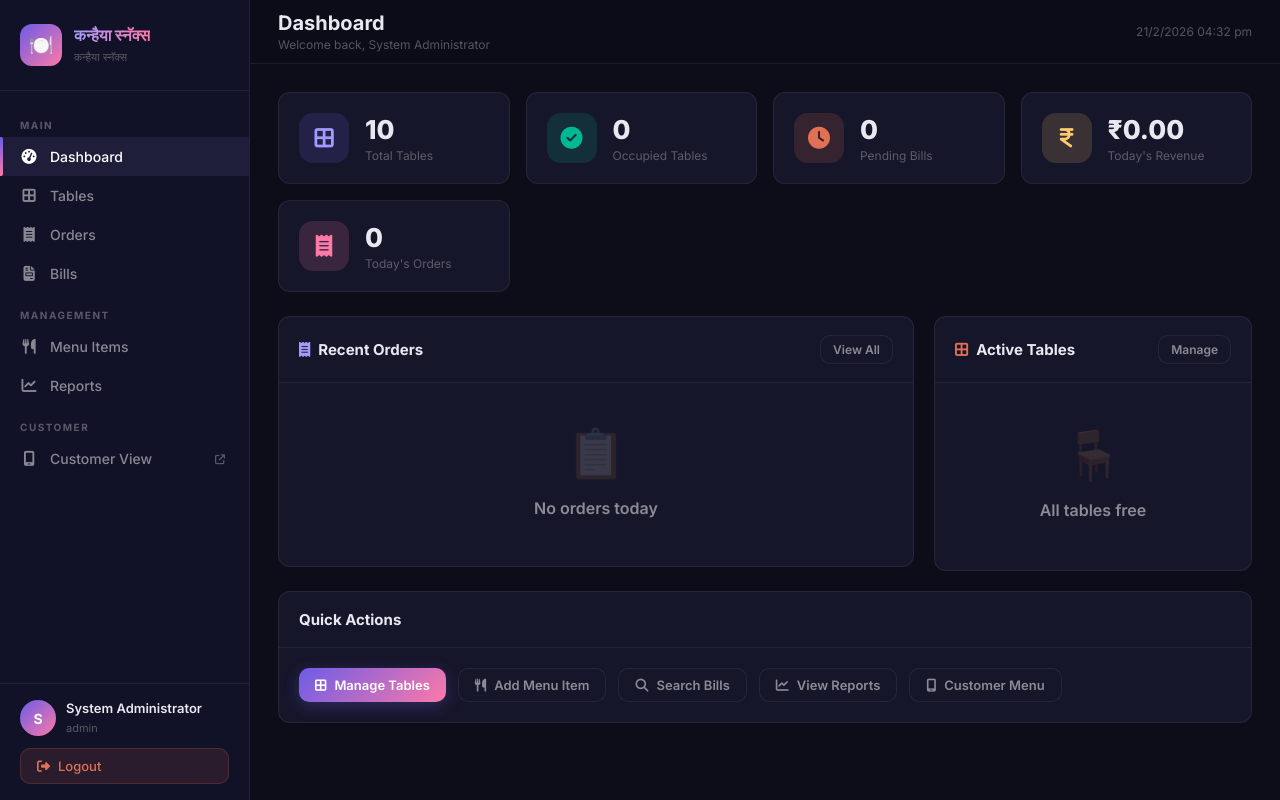
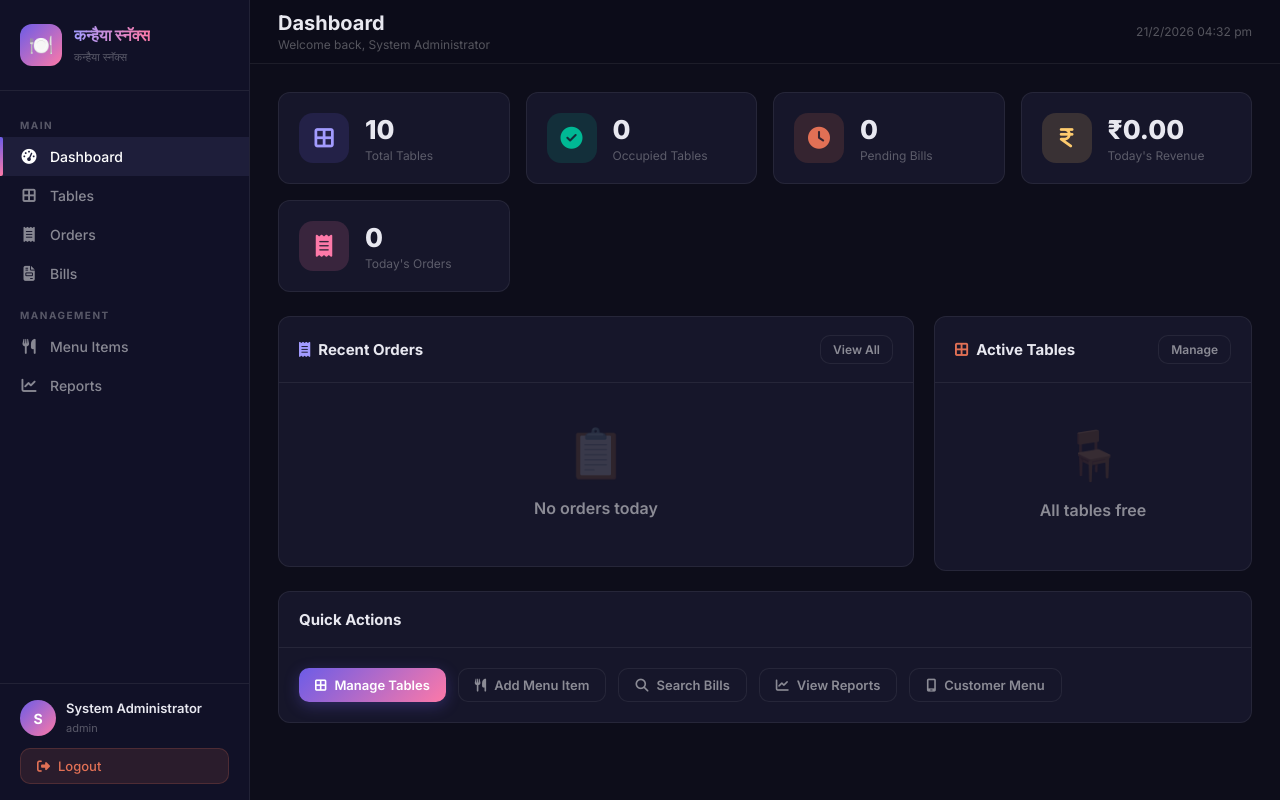
Before and after one commit to prajakta890/snacks-management-system, a PHP site: page /snacks-management-system/admin/index.php in a window 1280 px wide. Run offline with PHP 8.4, Linux system fonts and the light colour scheme; a user stored in the database is signed in; data comes from the database, SQL or seed files in the repository; data that the repository does not hold is empty.

Commit message:
added images and removed customer access

```diff
--- a/admin/partials/header.php
+++ b/admin/partials/header.php
@@ -55,10 +55,10 @@ $pendingOrders = db()->fetchOne("SELECT COUNT(*) as cnt FROM orders WHERE status
         <a href="<?= BASE_URL ?>/admin/reports.php" class="nav-link <?= $activePage==='reports'?'active':'' ?>">
             <i class="fa fa-chart-line"></i> Reports
         </a>
-        <div class="nav-section-title">Customer</div>
+        <!--div class="nav-section-title">Customer</div>
         <a href="<?= BASE_URL ?>/customer/" class="nav-link" target="_blank">
             <i class="fa fa-mobile-screen"></i> Customer View <i class="fa fa-arrow-up-right-from-square" style="font-size:10px;margin-left:auto;color:var(--text-muted)"></i>
-        </a>
+        </a-->
     </nav>
     <div class="sidebar-footer">
         <?php $admin = adminInfo(); ?>
```
Also changed, not shown: uploads/item_6999b17d8a1dc.jpeg (added), uploads/item_6999d25632274.png (added), uploads/item_6999d32d22902.jpg (added), uploads/item_6999d3ddf220c.jpg (added), uploads/item_6999d4283ad0e.jpg (added), uploads/item_6999d4f5dc71b.jpg (added).
